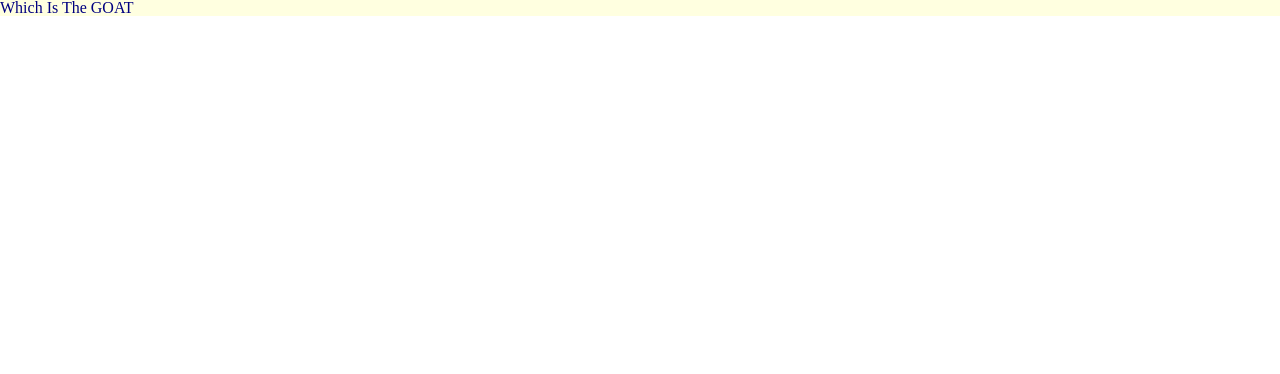
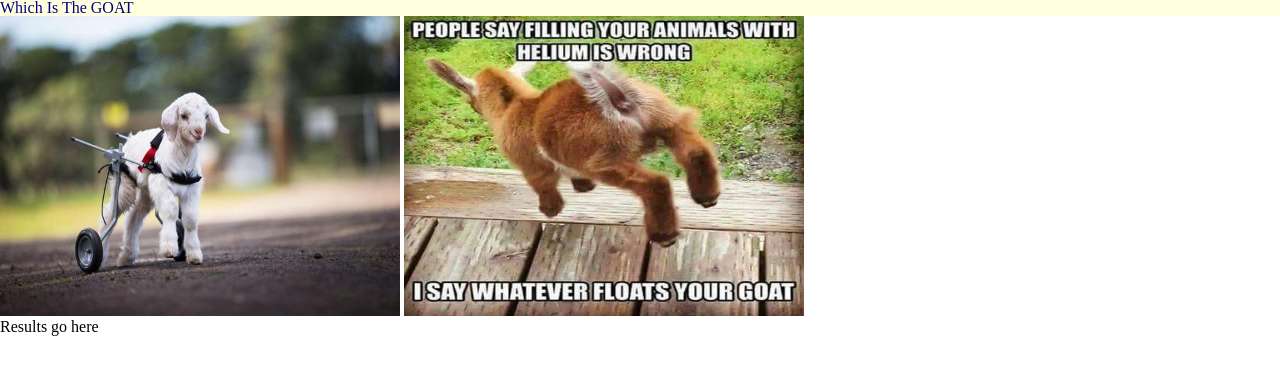
Before and after one commit to codefellows/seattle-201d55, a plain HTML site: page class-11/demo/index.html in a window 1280 px wide. Drawn offline with Linux system fonts and the light colour scheme.

Commit message:
basic html layout complete

```diff
--- a/class-11/demo/index.html
+++ b/class-11/demo/index.html
@@ -11,5 +11,12 @@
   <header>
     <h1>Which Is The GOAT</h1>
   </header>
+  <main>
+    <img src="images/cruisin-goat.jpg" />
+    <img src="images/float-your-goat.jpg" />
+  </main>
+  <footer>
+    Results go here
+  </footer>
 </body>
 </html>
--- a/class-11/demo/style.css
+++ b/class-11/demo/style.css
@@ -2,3 +2,8 @@ h1 {
   color: navy;
   background-color: lightyellow;
 }
+
+img {
+  width: 400px;
+  height: 300px;
+}
```
